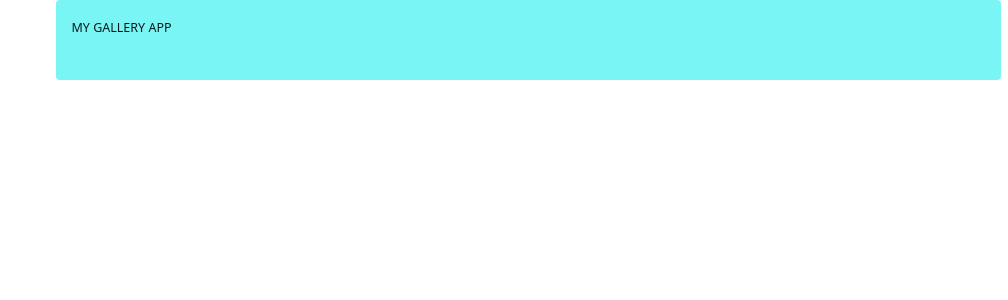
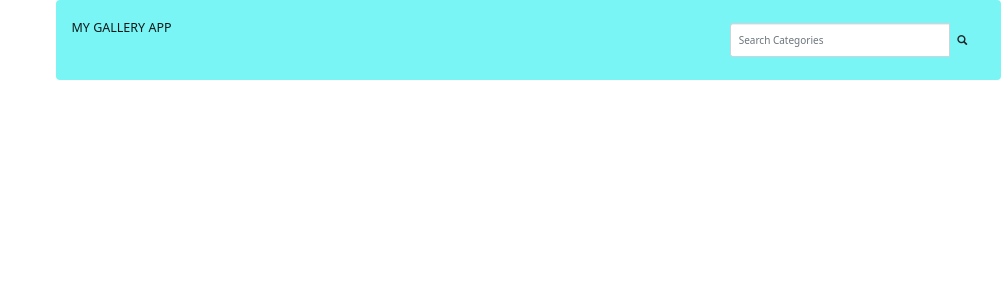
Before and after one commit to Alice-Githui/Personal-Gallery, a Django app: page / in a window 1280 px wide. Shown: the top 300 px of the page, without its empty margins (272-1280 px from the left). Run offline with Django 3.2, Linux system fonts and the light colour scheme; data that the repository does not hold is empty; some libraries are stand-ins or nearby versions.

Commit message:
Create the search by category method on Images

```diff
--- a/personalgallery/models.py
+++ b/personalgallery/models.py
@@ -50,5 +50,11 @@ class Image(models.Model):
         self.update()
 
 
+    def search_image(category):
+        images=Image.objects.filter(category__name=category)
+        # print(images)
+        return images
+
+
     def __str__(self):
         return self.image_name
--- a/personalgallery/templates/navbar.html
+++ b/personalgallery/templates/navbar.html
@@ -13,5 +13,18 @@
                 {% endfor %}
             </div>
         </div>
+          <!-- Adding a search form  -->
+      <div class="col-sm-4 col-md-4 navbar-right">
+
+        <form class="navbar-form" role="search" action="{% url 'search_categories' %}">
+
+          <div class="input-group">
+            <input type="text" class="form-control" placeholder="Search Categories" name="article">
+            <div class="input-group-btn">
+              <button class="btn btn-default" type="submit"><i class="glyphicon glyphicon-search"></i></button>
+            </div>
+          </div>
+
+        </form>
     </nav>
 </div>
--- a/personalgallery/urls.py
+++ b/personalgallery/urls.py
@@ -6,6 +6,7 @@ from django.conf.urls.static import static
 #app urls
 urlpatterns=[
     path('', views.index, name="indexpage"),
+    path('search/', views.show_category, name="search_categories")
 ]
 if settings.DEBUG:
     urlpatterns+=static(settings.MEDIA_URL, document_root = settings.MEDIA_ROOT)
--- a/personalgallery/views.py
+++ b/personalgallery/views.py
@@ -4,6 +4,18 @@ from .models import Image, Location,Category
 
 # Create your views here.
 def index(request):
+    category=request.GET.get('category')
     images=Image.objects.all()
     categories=Category.objects.all()
     return render(request, 'personalgallery/index.html', {"images":images, "categories": categories})
+
+def show_category(request):
+    if 'article' in request.GET and request.GET['article']:
+        category=request.GET.get("article")
+        searched_categories=Image.search_image(category)
+        message=f"{category}"
+
+        return render(request, 'personalgallery/search.html', {"message": message, "articles": searched_categories })
+    else:
+        message="You have not searched any category"
+        return render(request, 'personalgallery/search.html', {"message":message})
```
Also changed, not shown: personalgallery/templates/personalgallery/search.html (added, +23 -0 lines), media/articles/girlonground.jpeg (added).
